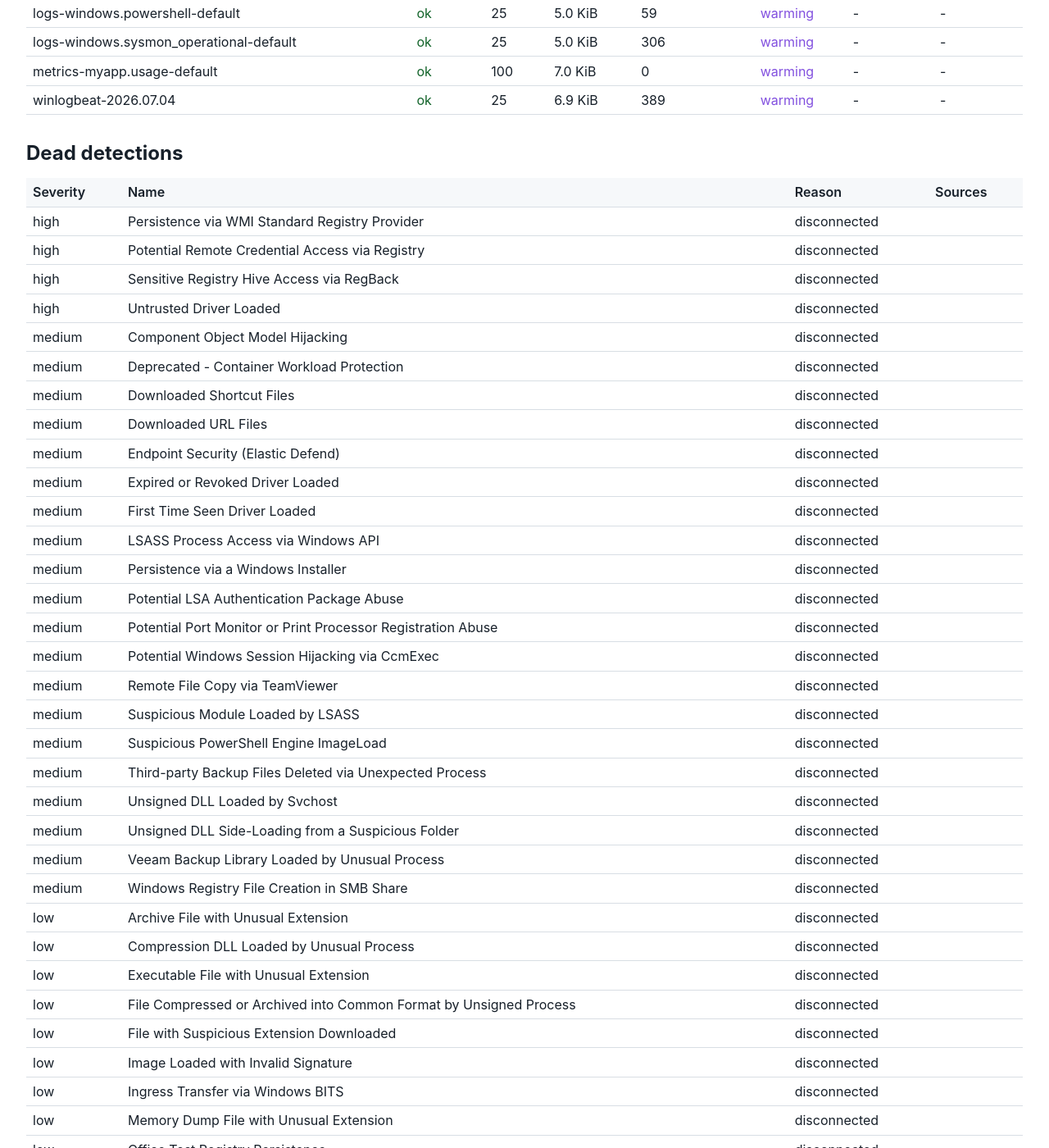
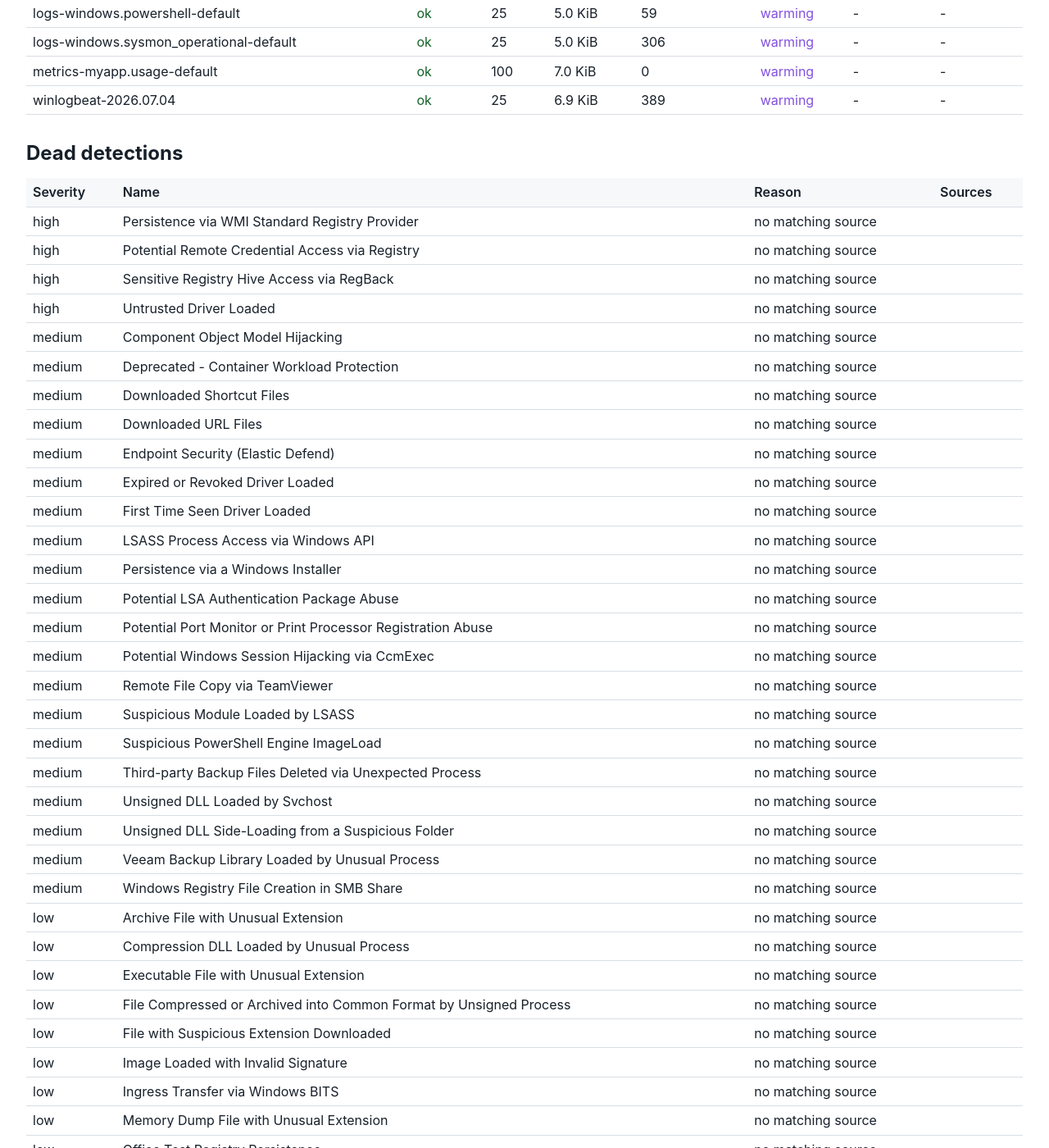
Before and after one commit to Big-Comfy/deadair, a Jekyll site: the page docs/examples/sample-report.html, which Jekyll copies as it is, in a window 1280 px wide and 1400 px high, scrolled down 611 px. Shown: the whole window at 82% size. Built offline with Jekyll 4.4.1, drawn with Linux system fonts in a browser that asks for light colours; some of the changed text lies outside the part shown.

```diff
--- a/docs/examples/sample-report.html
+++ b/docs/examples/sample-report.html
@@ -155,95 +155,95 @@
     <thead><tr><th>Severity</th><th>Name</th><th>Reason</th><th>Sources</th></tr></thead>
     <tbody>
 
-      <tr><td>high</td><td>Persistence via WMI Standard Registry Provider</td><td>disconnected</td><td></td></tr>
+      <tr><td>high</td><td>Persistence via WMI Standard Registry Provider</td><td>no matching source</td><td></td></tr>
 
-      <tr><td>high</td><td>Potential Remote Credential Access via Registry</td><td>disconnected</td><td></td></tr>
+      <tr><td>high</td><td>Potential Remote Credential Access via Registry</td><td>no matching source</td><td></td></tr>
 
-      <tr><td>high</td><td>Sensitive Registry Hive Access via RegBack</td><td>disconnected</td><td></td></tr>
+      <tr><td>high</td><td>Sensitive Registry Hive Access via RegBack</td><td>no matching source</td><td></td></tr>
 
-      <tr><td>high</td><td>Untrusted Driver Loaded</td><td>disconnected</td><td></td></tr>
+      <tr><td>high</td><td>Untrusted Driver Loaded</td><td>no matching source</td><td></td></tr>
 
-      <tr><td>medium</td><td>Component Object Model Hijacking</td><td>disconnected</td><td></td></tr>
+      <tr><td>medium</td><td>Component Object Model Hijacking</td><td>no matching source</td><td></td></tr>
 
-      <tr><td>medium</td><td>Deprecated - Container Workload Protection</td><td>disconnected</td><td></td></tr>
+      <tr><td>medium</td><td>Deprecated - Container Workload Protection</td><td>no matching source</td><td></td></tr>
 
-      <tr><td>medium</td><td>Downloaded Shortcut Files</td><td>disconnected</td><td></td></tr>
+      <tr><td>medium</td><td>Downloaded Shortcut Files</td><td>no matching source</td><td></td></tr>
 
-      <tr><td>medium</td><td>Downloaded URL Files</td><td>disconnected</td><td></td></tr>
+      <tr><td>medium</td><td>Downloaded URL Files</td><td>no matching source</td><td></td></tr>
 
-      <tr><td>medium</td><td>Endpoint Security (Elastic Defend)</td><td>disconnected</td><td></td></tr>
+      <tr><td>medium</td><td>Endpoint Security (Elastic Defend)</td><td>no matching source</td><td></td></tr>
 
-      <tr><td>medium</td><td>Expired or Revoked Driver Loaded</td><td>disconnected</td><td></td></tr>
+      <tr><td>medium</td><td>Expired or Revoked Driver Loaded</td><td>no matching source</td><td></td></tr>
 
-      <tr><td>medium</td><td>First Time Seen Driver Loaded</td><td>disconnected</td><td></td></tr>
+      <tr><td>medium</td><td>First Time Seen Driver Loaded</td><td>no matching source</td><td></td></tr>
 
-      <tr><td>medium</td><td>LSASS Process Access via Windows API</td><td>disconnected</td><td></td></tr>
+      <tr><td>medium</td><td>LSASS Process Access via Windows API</td><td>no matching source</td><td></td></tr>
 
-      <tr><td>medium</td><td>Persistence via a Windows Installer</td><td>disconnected</td><td></td></tr>
+      <tr><td>medium</td><td>Persistence via a Windows Installer</td><td>no matching source</td><td></td></tr>
 
-      <tr><td>medium</td><td>Potential LSA Authentication Package Abuse</td><td>disconnected</td><td></td></tr>
+      <tr><td>medium</td><td>Potential LSA Authentication Package Abuse</td><td>no matching source</td><td></td></tr>
 
-      <tr><td>medium</td><td>Potential Port Monitor or Print Processor Registration Abuse</td><td>disconnected</td><td></td></tr>
+      <tr><td>medium</td><td>Potential Port Monitor or Print Processor Registration Abuse</td><td>no matching source</td><td></td></tr>
 
-      <tr><td>medium</td><td>Potential Windows Session Hijacking via CcmExec</td><td>disconnected</td><td></td></tr>
+      <tr><td>medium</td><td>Potential Windows Session Hijacking via CcmExec</td><td>no matching source</td><td></td></tr>
 
-      <tr><td>medium</td><td>Remote File Copy via TeamViewer</td><td>disconnected</td><td></td></tr>
+      <tr><td>medium</td><td>Remote File Copy via TeamViewer</td><td>no matching source</td><td></td></tr>
 
-      <tr><td>medium</td><td>Suspicious Module Loaded by LSASS</td><td>disconnected</td><td></td></tr>
+      <tr><td>medium</td><td>Suspicious Module Loaded by LSASS</td><td>no matching source</td><td></td></tr>
 
-      <tr><td>medium</td><td>Suspicious PowerShell Engine ImageLoad</td><td>disconnected</td><td></td></tr>
+      <tr><td>medium</td><td>Suspicious PowerShell Engine ImageLoad</td><td>no matching source</td><td></td></tr>
 
-      <tr><td>medium</td><td>Third-party Backup Files Deleted via Unexpected Process</td><td>disconnected</td><td></td></tr>
+      <tr><td>medium</td><td>Third-party Backup Files Deleted via Unexpected Process</td><td>no matching source</td><td></td></tr>
 
-      <tr><td>medium</td><td>Unsigned DLL Loaded by Svchost</td><td>disconnected</td><td></td></tr>
+      <tr><td>medium</td><td>Unsigned DLL Loaded by Svchost</td><td>no matching source</td><td></td></tr>
 
-      <tr><td>medium</td><td>Unsigned DLL Side-Loading from a Suspicious Folder</td><td>disconnected</td><td></td></tr>
+      <tr><td>medium</td><td>Unsigned DLL Side-Loading from a Suspicious Folder</td><td>no matching source</td><td></td></tr>
 
-      <tr><td>medium</td><td>Veeam Backup Library Loaded by Unusual Process</td><td>disconnected</td><td></td></tr>
+      <tr><td>medium</td><td>Veeam Backup Library Loaded by Unusual Process</td><td>no matching source</td><td></td></tr>
 
-      <tr><td>medium</td><td>Windows Registry File Creation in SMB Share</td><td>disconnected</td><td></td></tr>
+      <tr><td>medium</td><td>Windows Registry File Creation in SMB Share</td><td>no matching source</td><td></td></tr>
 
-      <tr><td>low</td><td>Archive File with Unusual Extension</td><td>disconnected</td><td></td></tr>
+      <tr><td>low</td><td>Archive File with Unusual Extension</td><td>no matching source</td><td></td></tr>
 
-      <tr><td>low</td><td>Compression DLL Loaded by Unusual Process</td><td>disconnected</td><td></td></tr>
+      <tr><td>low</td><td>Compression DLL Loaded by Unusual Process</td><td>no matching source</td><td></td></tr>
 
-      <tr><td>low</td><td>Executable File with Unusual Extension</td><td>disconnected</td><td></td></tr>
+      <tr><td>low</td><td>Executable File with Unusual Extension</td><td>no matching source</td><td></td></tr>
 
-      <tr><td>low</td><td>File Compressed or Archived into Common Format by Unsigned Process</td><td>disconnected</td><td></td></tr>
+      <tr><td>low</td><td>File Compressed or Archived into Common Format by Unsigned Process</td><td>no matching source</td><td></td></tr>
 
-      <tr><td>low</td><td>File with Suspicious Extension Downloaded</td><td>disconnected</td><td></td></tr>
+      <tr><td>low</td><td>File with Suspicious Extension Downloaded</td><td>no matching source</td><td></td></tr>
 
-      <tr><td>low</td><td>Image Loaded with Invalid Signature</td><td>disconnected</td><td></td></tr>
+      <tr><td>low</td><td>Image Loaded with Invalid Signature</td><td>no matching source</td><td></td></tr>
 
-      <tr><td>low</td><td>Ingress Transfer via Windows BITS</td><td>disconnected</td><td></td></tr>
+      <tr><td>low</td><td>Ingress Transfer via Windows BITS</td><td>no matching source</td><td></td></tr>
 
-      <tr><td>low</td><td>Memory Dump File with Unusual Extension</td><td>disconnected</td><td></td></tr>
+      <tr><td>low</td><td>Memory Dump File with Unusual Extension</td><td>no matching source</td><td></td></tr>
 
-      <tr><td>low</td><td>Office Test Registry Persistence</td><td>disconnected</td><td></td></tr>
+      <tr><td>low</td><td>Office Test Registry Persistence</td><td>no matching source</td><td></td></tr>
 
-      <tr><td>low</td><td>Potential Credential Access via Memory Dump File Creation</td><td>disconnected</td><td></td></tr>
+      <tr><td>low</td><td>Potential Credential Access via Memory Dump File Creation</td><td>no matching source</td><td></td></tr>
 
-      <tr><td>low</td><td>Potential Masquerading as System32 DLL</td><td>disconnected</td><td></td></tr>
+      <tr><td>low</td><td>Potential Masquerading as System32 DLL</td><td>no matching source</td><td></td></tr>
 
-      <tr><td>low</td><td>Potential Masquerading as VLC DLL</td><td>disconnected</td><td></td></tr>
+      <tr><td>low</td><td>Potential Masquerading as VLC DLL</td><td>no matching source</td><td></td></tr>
 
-      <tr><td>low</td><td>Service Disabled via Registry Modification</td><td>disconnected</td><td></td></tr>
+      <tr><td>low</td><td>Service Disabled via Registry Modification</td><td>no matching source</td><td></td></tr>
 
-      <tr><td>low</td><td>Shortcut File Written or Modified on Startup Folder</td><td>disconnected</td><td></td></tr>
+      <tr><td>low</td><td>Shortcut File Written or Modified on Startup Folder</td><td>no matching source</td><td></td></tr>
 
-      <tr><td>low</td><td>Startup or Run Key Registry Modification</td><td>disconnected</td><td></td></tr>
+      <tr><td>low</td><td>Startup or Run Key Registry Modification</td><td>no matching source</td><td></td></tr>
 
-      <tr><td>low</td><td>Suspicious Print Spooler SPL File Created</td><td>disconnected</td><td></td></tr>
+      <tr><td>low</td><td>Suspicious Print Spooler SPL File Created</td><td>no matching source</td><td></td></tr>
 
-      <tr><td>low</td><td>Unsigned BITS Service Client Process</td><td>disconnected</td><td></td></tr>
+      <tr><td>low</td><td>Unsigned BITS Service Client Process</td><td>no matching source</td><td></td></tr>
 
-      <tr><td>low</td><td>Unsigned DLL Loaded by a Trusted Process</td><td>disconnected</td><td></td></tr>
+      <tr><td>low</td><td>Unsigned DLL Loaded by a Trusted Process</td><td>no matching source</td><td></td></tr>
 
-      <tr><td>low</td><td>Unusual Discovery Activity by User</td><td>disconnected</td><td></td></tr>
+      <tr><td>low</td><td>Unusual Discovery Activity by User</td><td>no matching source</td><td></td></tr>
 
-      <tr><td>low</td><td>Unusual Discovery Signal Alert with Unusual Process Command Line</td><td>disconnected</td><td></td></tr>
+      <tr><td>low</td><td>Unusual Discovery Signal Alert with Unusual Process Command Line</td><td>no matching source</td><td></td></tr>
 
-      <tr><td>low</td><td>Unusual Discovery Signal Alert with Unusual Process Executable</td><td>disconnected</td><td></td></tr>
+      <tr><td>low</td><td>Unusual Discovery Signal Alert with Unusual Process Executable</td><td>no matching source</td><td></td></tr>
 
     </tbody>
   </table>
```
Also changed, not shown: docs/architecture.md (+2 -2 lines), docs/best-practices.md (+2 -2 lines), docs/examples/sample-scan.txt (+15 -15 lines), docs/index.md (+9 -16 lines), docs/stack.md (deleted, +0 -73 lines), docs/usage.md (+7 -2 lines), README.md, docs/assets/demo-final.svg (added), docs/assets/demo.gif (deleted), docs/assets/report.png (deleted), docs/assets/stack-diagram-light.svg (deleted), docs/assets/stack-diagram.svg (deleted), 7 other files.
